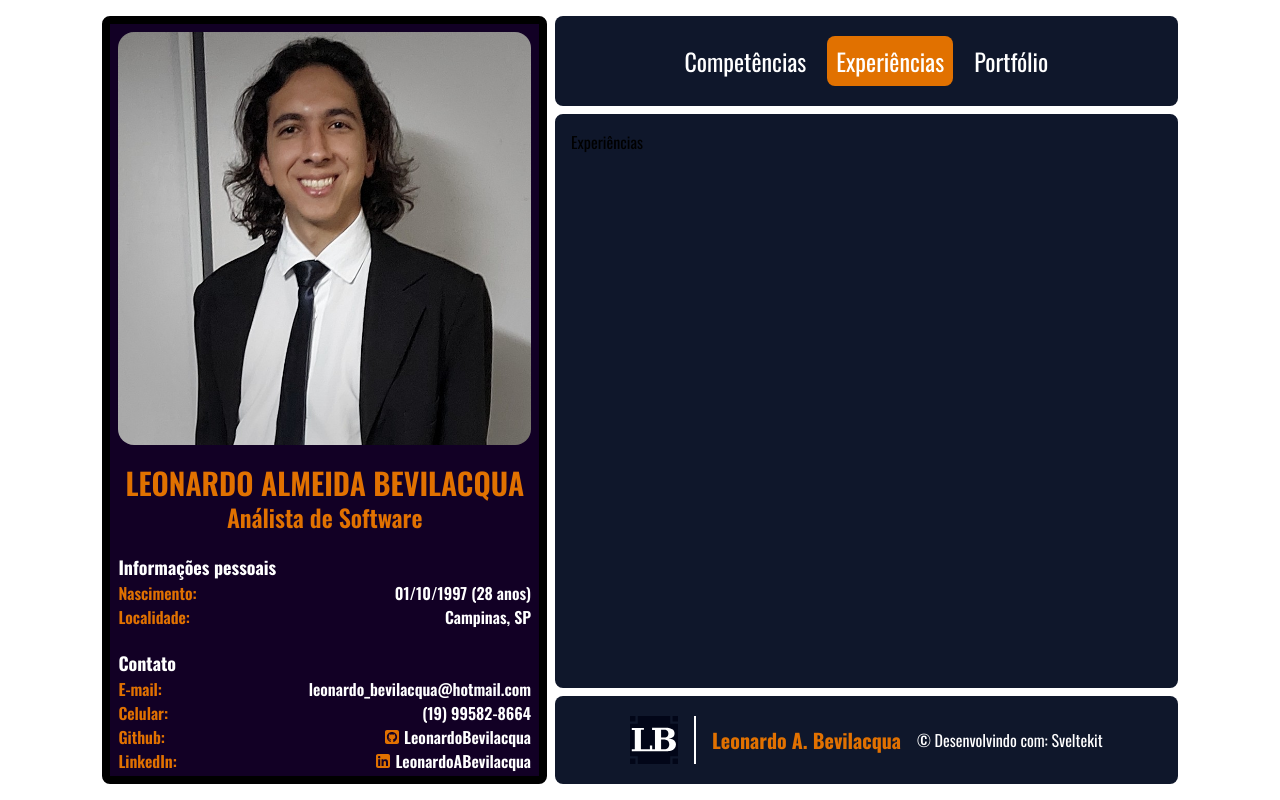
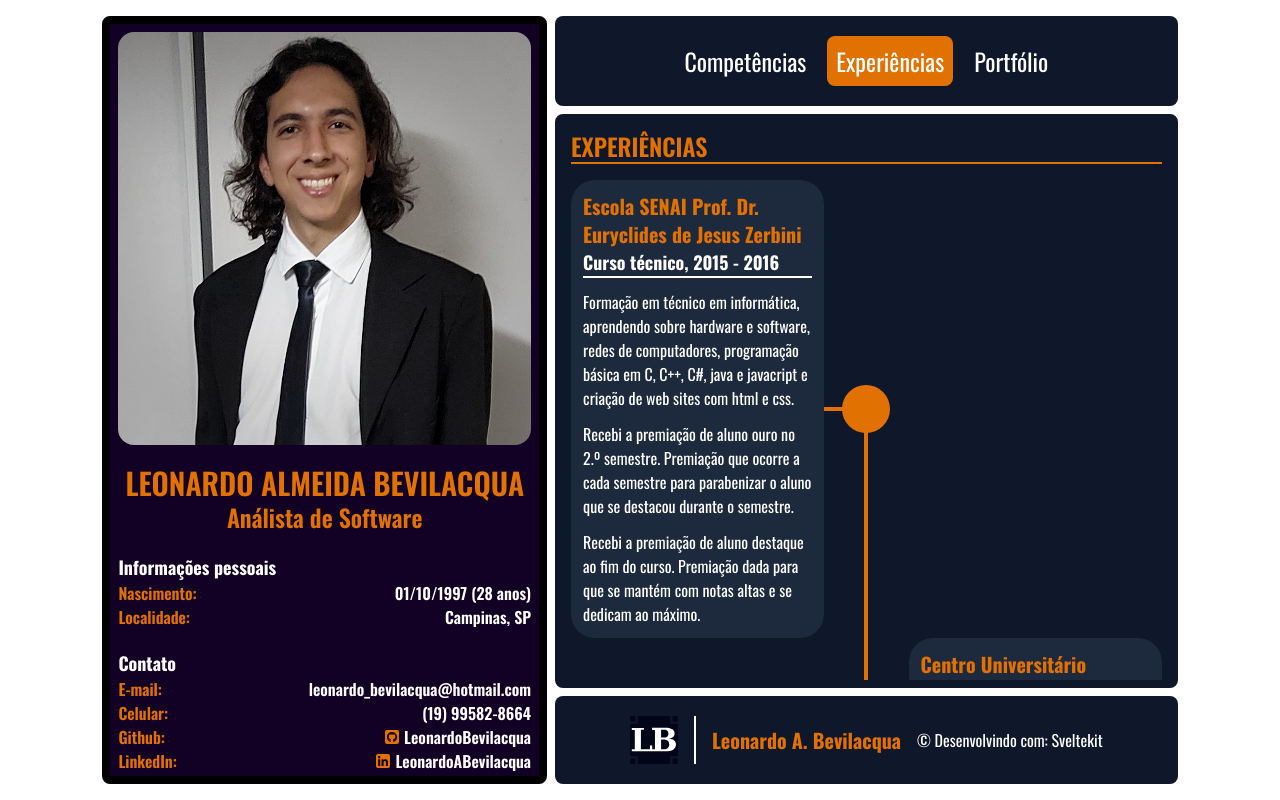
Before and after one commit to LeonardoBevilacqua/MyPortfolio, a SvelteKit app: page /experiences in a window 1280 px wide. Built offline with nearby package versions, Linux system fonts and the light colour scheme.

Commit message:
adding experience content

```diff
--- a/src/routes/experiences/+page.svelte
+++ b/src/routes/experiences/+page.svelte
@@ -1 +1,108 @@
-Experiências
+<script lang="ts">
+	import SectionHeader from '$lib/atoms/SectionHeader.svelte';
+	type Experience = { experience: string; period: string; descriptions: string[] };
+
+	const experiences: Experience[] = [
+		{
+			experience: 'Escola SENAI Prof. Dr. Euryclides de Jesus Zerbini',
+			period: 'Curso técnico, 2015 - 2016',
+			descriptions: [
+				'Formação em técnico em informática, aprendendo sobre hardware e software, redes de computadores, programação básica em C, C++, C#, java e javacript e criação de web sites com html e css.',
+				'Recebi a premiação de aluno ouro no 2.º semestre. Premiação que ocorre a cada semestre para parabenizar o aluno que se destacou durante o semestre.',
+				'Recebi a premiação de aluno destaque ao fim do curso. Premiação dada para que se mantém com notas altas e se dedicam ao máximo.'
+			]
+		},
+		{
+			experience: 'Centro Universitário UniMetrocamp Wyden',
+			period: 'Graduação, 2016 - 2020',
+			descriptions: [
+				'Formação em ciências da computação, aprendizado sobre programação avançada, conhecimento aprofundado em sistemas operacionais e arquitetura de software.'
+			]
+		},
+		{
+			experience: 'Visio Tecnologia',
+			period: 'Estágio e efetivação, 2017 - 2019',
+			descriptions: [
+				'Trabalhei com diversos bancos de dados como oracle, sql server e informix e programação 4gl.',
+				'Comecei como estagiário até maio de 2018, sendo efetivado após esse período.'
+			]
+		},
+		{
+			experience: 'Instituto de Pesquisas Eldorado',
+			period: 'Estágio e efetivação, 2019 - Atualmente',
+			descriptions: [
+				'Trabalhando com tecnologias atuais no mercado, como angular, spring boot e postgresql, focando em devops.',
+				'Comecei como estagiário em abril de 2019, sendo efetivado como analista de software júnior em janeiro de 2020.',
+				'Em 2022 fui promovido para analista de software pleno.'
+			]
+		},
+		{
+			experience: 'Centro Universitário UniMetrocamp Wyden',
+			period: 'Pós-graduação, 2021 - 2022',
+			descriptions: [
+				'Formação em engenharia de software, aprendizado sobre práticas seguras, arquitetura de projetos e plataformas em nuvem.'
+			]
+		}
+	];
+</script>
+
+{#snippet experienceCard({ experience, period, descriptions }: Experience, row: number)}
+	<section
+		class="bg-dark-60 rounded-3xl p-3 col-span-3 {row % 2 ? 'col-start-1' : 'col-start-5'}"
+		style:grid-row={row}
+	>
+		<h3 class="text-dark-10 text-xl font-bold">{experience}</h3>
+		<h4 class="text-white text-lg font-bold border-b-2">{period}</h4>
+		<div class="flex flex-col gap-3 mt-3">
+			{#each descriptions as description, index (index)}
+				<p class="text-white">{description}</p>
+			{/each}
+		</div>
+	</section>
+{/snippet}
+
+<SectionHeader class="mb-4">Experiências</SectionHeader>
+<article class="@tablet:grid grid-cols-7">
+	{#each experiences as experience, index (index)}
+		{@const row = index + 1}
+		{@const right = !(row % 2)}
+		{@const isFirst = index === 0}
+		{@const isLast = row === experiences.length}
+		{@render experienceCard(experience, row)}
+		<div class="relative content-center col-4">
+			<div
+				class="bg-dark-10 h-12 w-12 rounded-full mx-auto my-12 line lines lines-h {right &&
+					'lines-h-r'} lines-v after:top-0 after:h-full {isFirst &&
+					'tablet:after:top-1/2 tablet:after:h-1/2'} {isLast &&
+					'hidden tablet:block lines-v-t'} before:bg-dark-10 tablet:before:w-1/2 after:bg-dark-10"
+			></div>
+		</div>
+	{/each}
+</article>
+
+<style>
+	.lines::before,
+	.lines::after {
+		content: '';
+		position: absolute;
+	}
+	.lines-h::before {
+		height: 0.25rem;
+		left: 0;
+		translate: 0 -50%;
+		top: 50%;
+	}
+	.lines-h-r::before {
+		right: 0;
+		left: auto;
+	}
+	.lines-v::after {
+		width: 0.25rem;
+		left: 50%;
+		translate: -50%;
+	}
+	.lines-v-t::after {
+		top: 0;
+		height: 50%;
+	}
+</style>
```
